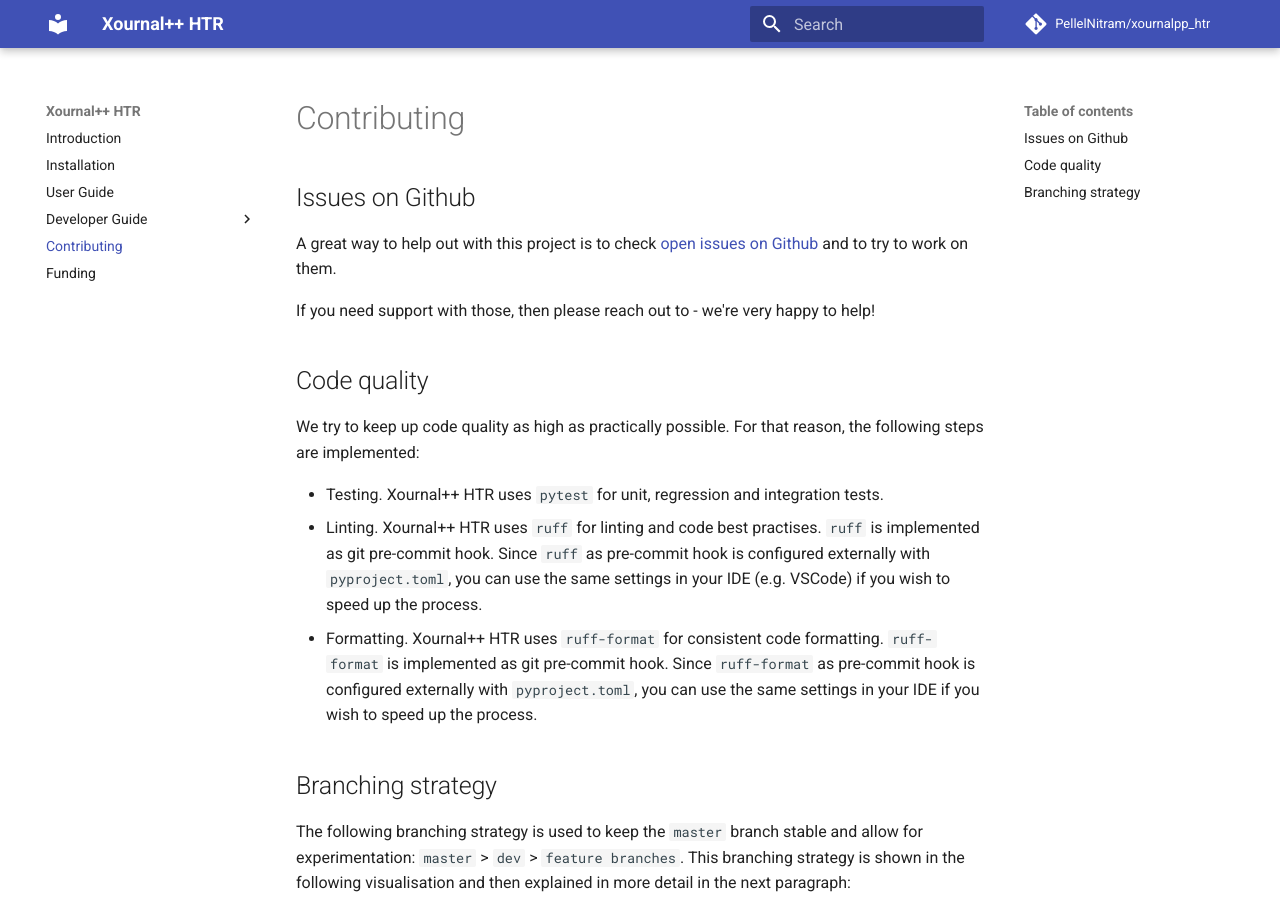
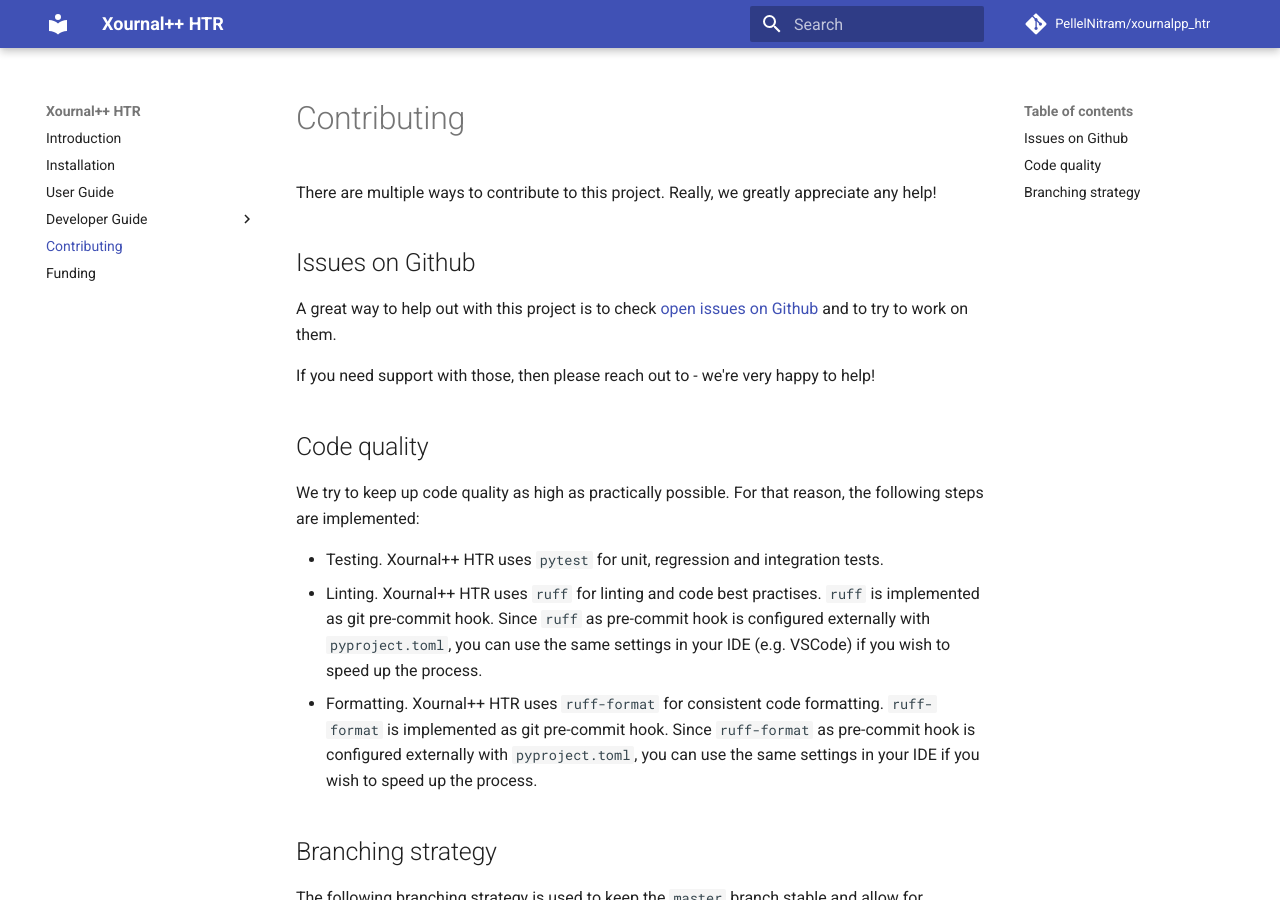
Before and after one commit to PellelNitram/xournalpp_htr, an MkDocs documentation site: the page built from docs/contributing.md, in a window 1280 px wide and 900 px high. Built offline with MkDocs 1.6.1 and Material for MkDocs 9.7.7, drawn with Linux system fonts in a browser that asks for light colours; comment, search, counter and statistics services are not loaded.

Commit message:
Work on contributing chapter of documentation.

```diff
--- a/docs/contributing.md
+++ b/docs/contributing.md
@@ -1,4 +1,6 @@
 # Contributing
+
+There are multiple ways to contribute to this project. Really, we greatly appreciate any help!
 
 ## Issues on Github
 
```
